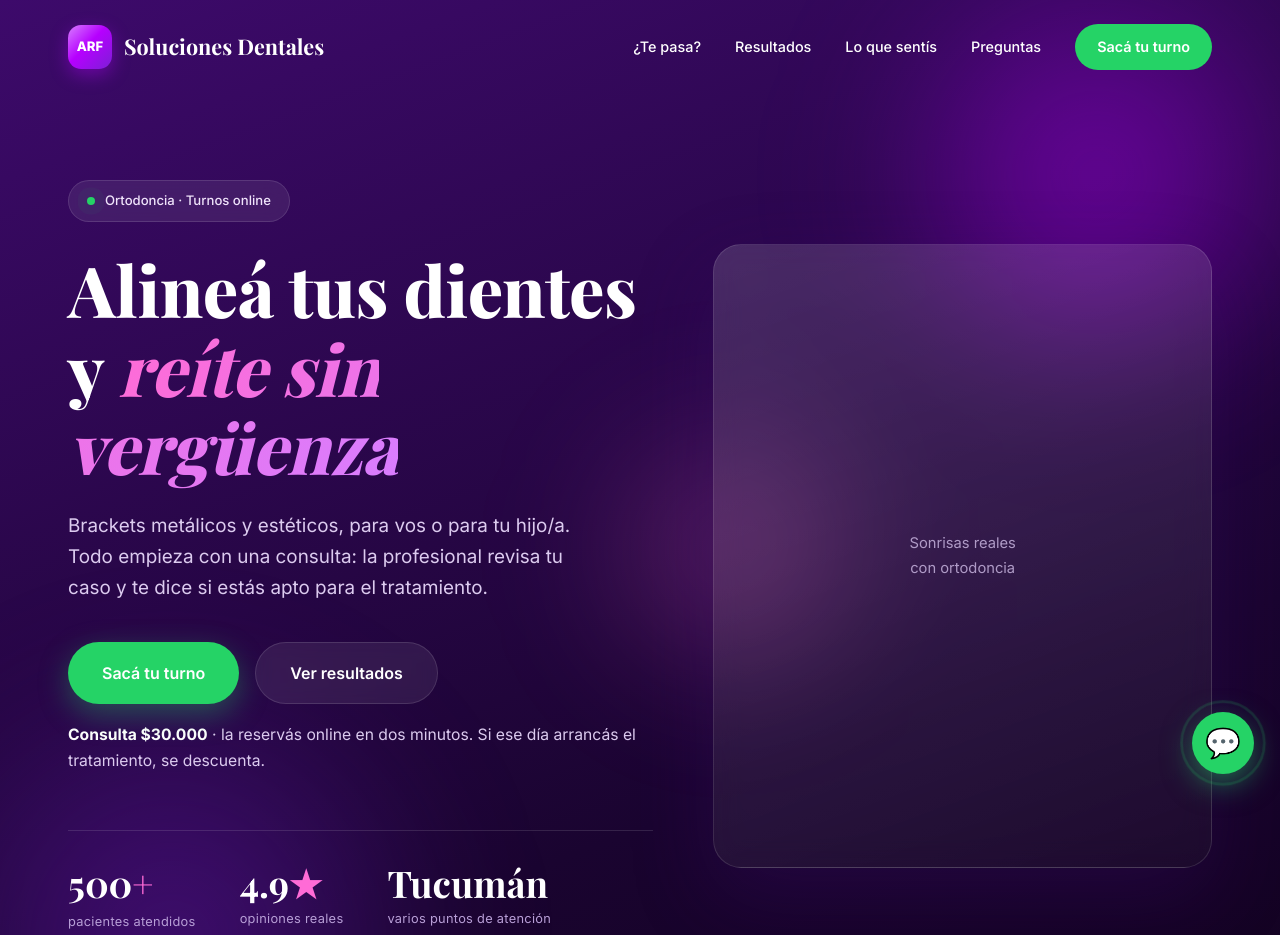
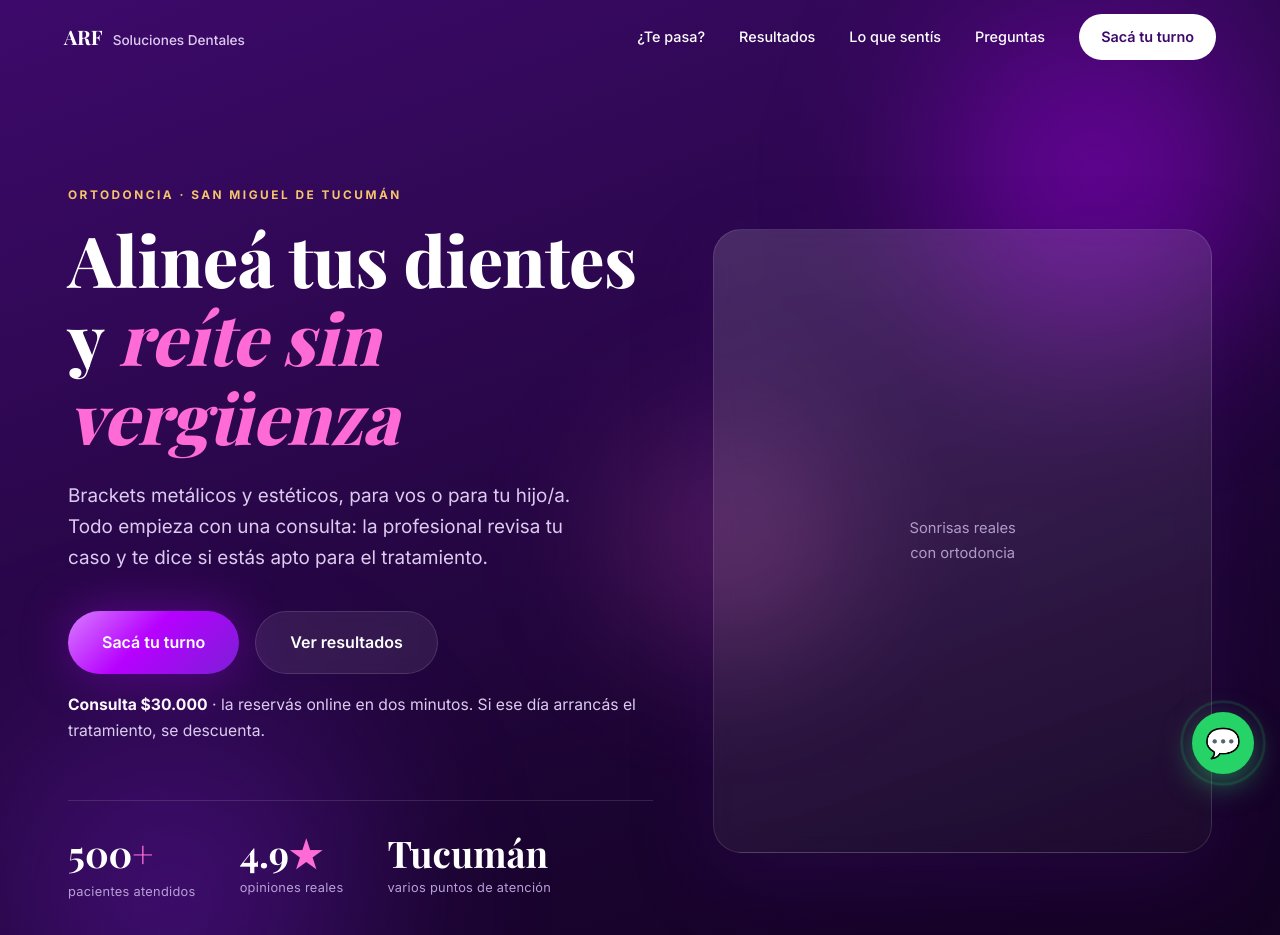
Before and after one commit to alejorojas1/arf-landing, a plain HTML site: page web/ortodoncia/index.html in a window 1280 px wide. Shown: the top 935 px of the page. Drawn offline with nearby package versions, Linux system fonts and the light colour scheme; a web font is replaced by a local one.

Commit message:
Ortodoncia: barra de arriba y titular con el estilo de la página principal
Logo de texto, botón blanco arriba, bajada dorada en mayúsculas, itálica rosa
y botón de turno violeta (portada y barra anclada). WhatsApp de la barra con
el ícono de WhatsApp.

Co-Authored-By: Claude Fable 5.2 <noreply@anthropic.com>
Claude-Session: https://claude.ai/code/session_01AnPxWzmo5L2b3c67nrXXpe

```diff
--- a/web/ortodoncia/index.html
+++ b/web/ortodoncia/index.html
@@ -205,6 +205,21 @@ footer{background:var(--violet-ink);color:#B79ED6;padding:70px 0 34px}
   .cursor,.cursor-r{display:none}
 }
 @media(max-width:1150px) and (min-width:901px){.rev-grid{columns:2}}
+/* Nov 2026 (Alejo): barra de arriba y titular con el estilo de la pagina principal. */
+.logo{align-items:baseline;gap:10px;font-size:1.25rem;color:#fff!important;text-decoration:none}
+.logo small{font-family:'Inter',sans-serif;font-weight:500;font-size:.85rem;color:#DCCBEF}
+.nav-in{padding:14px 24px}
+nav.scrolled{background:rgba(26,4,48,.92)!important;border-bottom:none;box-shadow:0 8px 30px rgba(0,0,0,.2)}
+nav.scrolled .nav-links a:not(.nav-cta){color:#DCCBEF}
+.nav-links .nav-cta{background:#fff;color:var(--violet-d)!important}
+.eyebrow-h{display:inline-block;font-size:.74rem;font-weight:700;letter-spacing:2.5px;text-transform:uppercase;color:var(--gold);margin-bottom:14px}
+.hero h1 .it{background:none;-webkit-text-fill-color:currentColor;color:var(--pink)}
+.btn-main{background:var(--g-magenta);color:#fff;box-shadow:0 0 50px rgba(182,0,255,.35)}
+.mobile-bar{background:rgba(251,248,254,.95)}
+.mobile-bar .btn-main{box-shadow:none;min-height:52px;padding:0 20px}
+.mobile-bar .mb-wa{background:var(--wa);border:none;flex-basis:48px;width:48px;height:48px}
+.mobile-bar .mb-wa svg{width:26px;height:26px;fill:#fff}
+@media(max-width:900px){.logo{font-size:1.25rem}.hero{padding:120px 0 70px}.nav-links .nav-cta{padding:10px 18px;font-size:.9rem}}
 </style>
 <!-- Microsoft Clarity: grabación de sesiones y mapas de calor (nov 2026) -->
 <script>
@@ -216,7 +231,7 @@ footer{background:var(--violet-ink);color:#B79ED6;padding:70px 0 34px}
 
 <nav id="nav">
   <div class="nav-in">
-    <div class="logo"><span class="logo-icon">ARF</span> Soluciones Dentales</div>
+    <a class="logo" href="/">ARF <small>Soluciones Dentales</small></a>
     <div class="nav-links">
       <a href="#dolores">¿Te pasa?</a>
       <a href="#resultados">Resultados</a>
@@ -235,11 +250,11 @@ footer{background:var(--violet-ink);color:#B79ED6;padding:70px 0 34px}
   <div class="wrap">
     <div class="hero-grid">
       <div>
-        <div class="hero-badge rv"><span class="dot"></span> Ortodoncia · Turnos online</div>
+        <span class="eyebrow-h rv">Ortodoncia · San Miguel de Tucumán</span>
         <h1 class="rv d1">Alineá tus dientes y <span class="it">reíte sin vergüenza</span></h1>
         <p class="lead rv d2">Brackets metálicos y estéticos, para vos o para tu hijo/a. Todo empieza con una consulta: la profesional revisa tu caso y te dice si estás apto para el tratamiento.</p>
         <div class="hero-cta rv d3">
-          <a class="btn btn-wa" href="/turno/?motivo=ortodoncia">Sacá tu turno</a>
+          <a class="btn btn-main" href="/turno/?motivo=ortodoncia">Sacá tu turno</a>
           <a class="btn btn-glass" href="#resultados">Ver resultados</a>
         </div>
         <p class="rv d3" style="margin-top:18px;font-size:.98rem;color:#DCCBEF"><b style="color:#fff">Consulta $30.000</b> · la reservás online en dos minutos. Si ese día arrancás el tratamiento, se descuenta.</p>
@@ -386,7 +401,7 @@ footer{background:var(--violet-ink);color:#B79ED6;padding:70px 0 34px}
   </div>
 </footer>
 
-<div class="mobile-bar"><a class="btn btn-wa" href="/turno/?motivo=ortodoncia">Sacá tu turno</a><a class="mb-wa" href="https://wa.me/5493815477474" target="_blank" aria-label="Dudas por WhatsApp">💬</a></div>
+<div class="mobile-bar"><a class="btn btn-main" href="/turno/?motivo=ortodoncia">Sacá tu turno</a><a class="mb-wa" href="https://wa.me/5493815477474" target="_blank" rel="noopener" aria-label="Dudas por WhatsApp"><svg viewBox="0 0 24 24" aria-hidden="true"><path d="M17.5 14.4c-.3-.1-1.7-.8-2-.9-.3-.1-.5-.1-.7.1-.2.3-.8.9-.9 1.1-.2.2-.3.2-.6.1-.3-.1-1.2-.5-2.3-1.4-.9-.8-1.4-1.7-1.6-2-.2-.3 0-.5.1-.6l.4-.5c.1-.2.2-.3.3-.5.1-.2 0-.4 0-.5l-.9-2.2c-.2-.6-.5-.5-.7-.5h-.6c-.2 0-.5.1-.8.4-.3.3-1 1-1 2.5s1.1 2.9 1.2 3.1c.1.2 2.1 3.2 5.1 4.5 2.5 1 3 .8 3.6.7.6-.1 1.7-.7 2-1.4.2-.7.2-1.2.2-1.4-.1-.1-.3-.2-.6-.3zM12 2a10 10 0 0 0-8.6 15.1L2 22l5-1.3A10 10 0 1 0 12 2z"/></svg></a></div>
 <a class="wa-float" href="https://wa.me/5493815477474" target="_blank" aria-label="WhatsApp">💬</a>
 <script>
 (function(){
```
